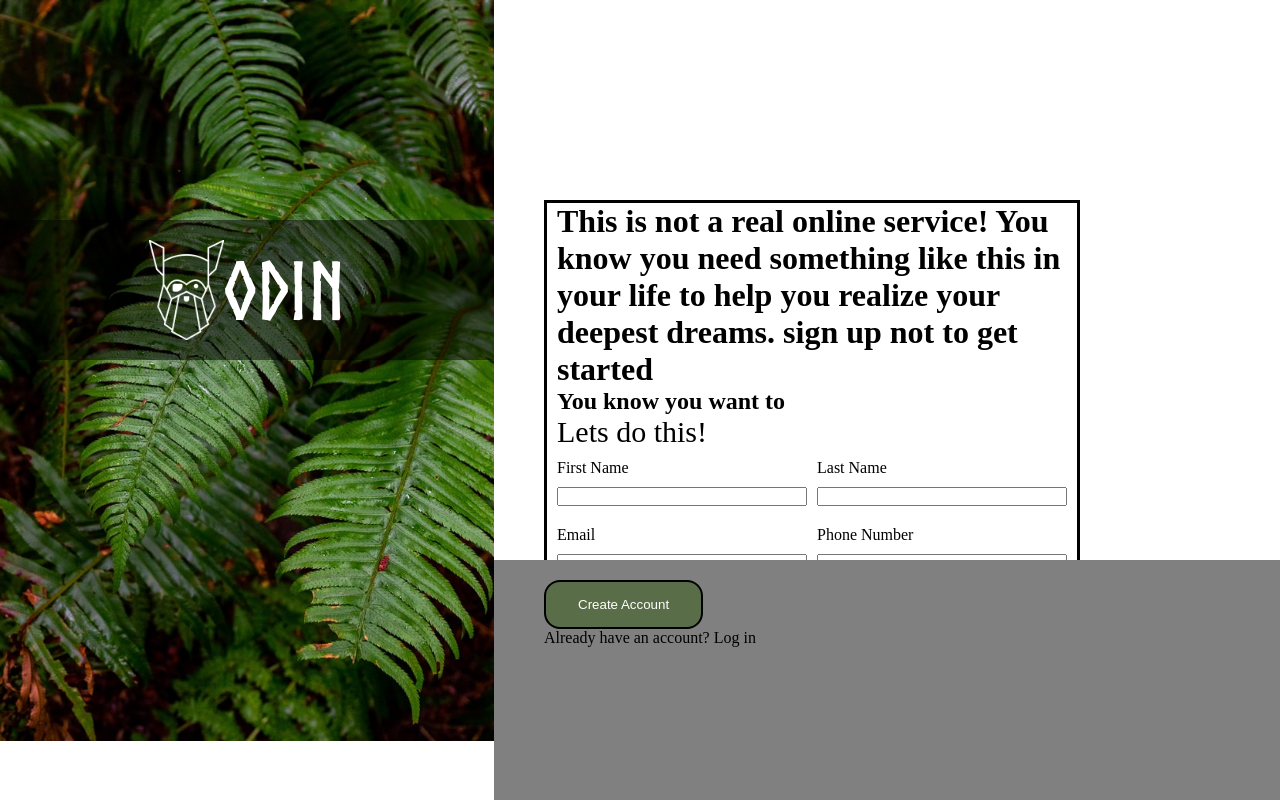
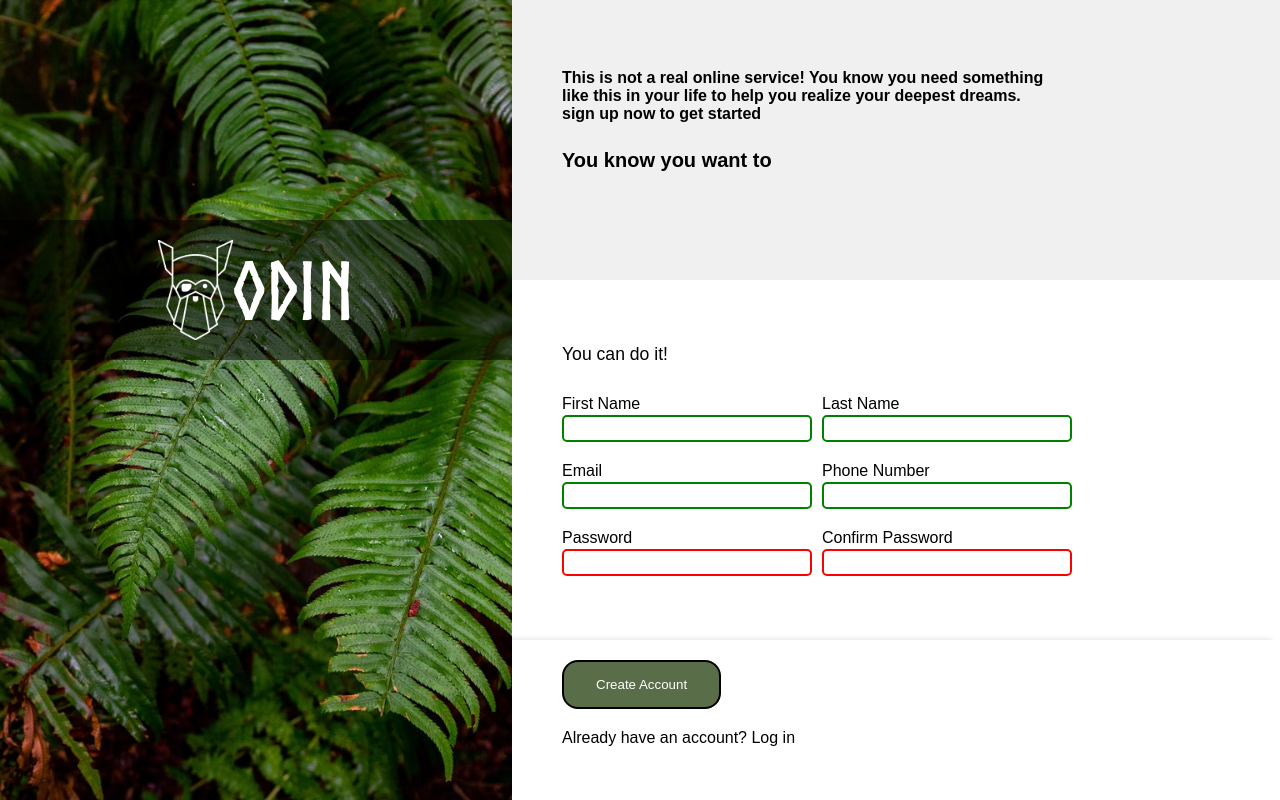
Before and after one commit to griffFu/Form-validation, a plain HTML site: page index.html in a window 1280 px wide. Drawn offline with Linux system fonts and the light colour scheme.

Commit message:
messing with the user interface and fixing the scaling of the image

```diff
--- a/index.html
+++ b/index.html
@@ -17,14 +17,17 @@
 
             </div>
         </div>
+        <div class="grid-item top-right">
+            <div class="header">This is not a real online service! You know you need something like this
+                in your life to help you realize your deepest dreams. <br>sign up now to get started
+            </div>
+            <div class="want-to">You know you want to</div>
+
+        </div>
         <div class="grid-item form-part">
             <div class="validation">
-                <h1>This is not a real online service! You know you need something like this
-                    in your life to help you realize your deepest dreams. sign up not to get started
-                </h1>
-                <h2>You know you want to</h2>
-                <form>
-                    <legend>Lets do this!</legend>
+                <div class="form-header">You can do it!</div>
+            <form>
                 <div class="first-last">
                     <p>
                         <label for="first-name">
@@ -44,7 +47,7 @@
                     <label for="mail">
                         <span>Email</span>
                     </label>
-                    <input type="email" id="mail" name="usermail">
+                    <input type="email" id="mail" name="usermail" title="Please enter a valid email Address">
                 </p>
                 <p>
                     <label for="phone">
@@ -58,16 +61,16 @@
                         <label for="pwd">
                             <span>Password</span>
                         </label>
-                        <input type="password" id="pwd" name="password">
+                        <input type="password" id="pwd" name="password" required>
                     </p>
                     <p>
                         <label for="c-pwd">
                             <span> Confirm Password</span>
                         </label>
-                        <input type="password" id="c-pwd" name="password">
+                        <input type="password" id="c-pwd" name="password" required>
                     </p>
                 </div>
-                </form>
+
 
             </div>
 
@@ -82,6 +85,6 @@
 
         </div>
     </div>
-
+    </form>
 </body>
 </html>
--- a/styles.css
+++ b/styles.css
@@ -14,15 +14,16 @@
 .grid-container{
     display:grid;
     grid-template-columns: 2fr 3fr;
-    grid-template-rows: 70vh 30vh;
+    grid-template-rows: 35vh 45vh 20vh;
     border-style: black;
+    font-family: sans-serif;
 
 
 }
 
 .grid-item{
     background-color: white;
-    border-style: black;
+
 
 }
 
@@ -30,45 +31,93 @@
     grid-column: 1 / 2;
     grid-row: 1 / 6;
     background-image: url(leaf.jpg);
-    background-size: 100%;
+    background-size: cover;
     background-repeat: no-repeat;
     object-fit: cover;
 }
 
+.top-right{
+    grid-column: 2 / 3;
+    grid-row: 1 / 2;
+    background-color: #F0F0F0;
+    font-size: 10px;
+    display: grid;
+    grid-template-rows: 8vh 8vh 8vh 8vh;
+}
+
+.header, .want-to{
+    font-size: 1.25rem;
+    font-weight: bold;
+}
+
+.header{
+
+    grid-row: 2 / 3;
+    font-size: 1rem;
+    display: flex;
+    align-items: center;
+    max-width: 500px;
+
+
+}
+
+.want-to{
+    grid-row: 3 / 4;
+    display: flex;
+    align-items: center;
+}
+
 .form-part{
     grid-column: 2 / 3;
-    grid-row: 1 / 3;
+    grid-row: 2 / 3;
+
+    min-height:250px;
+    display: flex;
+    align-items: center;
+    justify-content: baseline;
+    margin-top: 10px;
+
+}
+
+.form-header{
+    margin-bottom: 20px;
+    margin-top: 0px;
+    font-size: 1.1rem
 }
 
 .bottom-right{
     grid-column: 2 / 3;
-    grid-row: 2 / 3;
-    background-color: gray;
+    grid-row: 3 / 4;
+    background-color: white;
+    box-shadow: -12px 3px 5px 4px rgb(0 0 0 / 10%);
 
 }
 
 .validation{
-    border-style: solid;
+
     display: flex;
     flex-direction: column;
     justify-content: center;
     align-content: center;
-    margin-top: 200px;
-    margin-right: 200px;
-    margin-left: 50px;
+    min-width: 537px;
+    min-height: 205px;
+
+
 
 }
 
-h1,h2{
-    margin-left: 10px;
+.top-right, .form-part,.button{
+    padding-left: 50px;
 }
 
 .button{
-    margin-left: 50px;
     margin-top: 20px;
     display: flex;
     flex-direction: column;
+    margin-bottom: 20px;
+
 }
+
 
 .side-bar{
     font-family: Norse-Bold;
@@ -95,7 +144,8 @@ h1,h2{
 .first-last, .email-phone , .password{
     display: flex;
     gap: 10px;
-    padding: 10px;
+    padding-top: 10px ;
+    padding-bottom: 10px;
 
 }
 
@@ -105,7 +155,11 @@ input, label {
 
 input{
     width: 250px;
-    margin-top: 10px;
+    margin-top: 2px;
+    border-radius: 5px;
+    border: 2px solid #000;
+    padding: 4px 8px;
+
 }
 
 button{
@@ -114,10 +168,19 @@ button{
     padding: 15px 32px;
     border-radius: 1rem;
     border-style: solid;
+    margin-bottom: 20px;
 
 }
 
 legend{
     font-size: 30px;
-    margin-left: 10px;
+
 }
+
+input:invalid {
+    border-color: red;
+  }
+
+  input:valid {
+    border-color: green;
+  }
```
